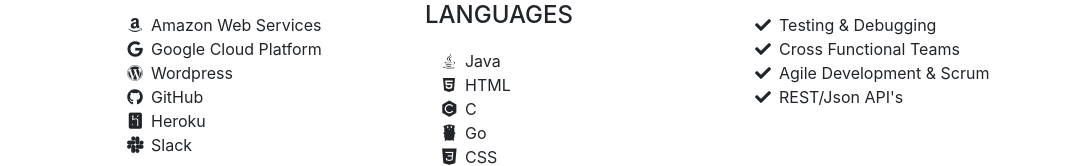
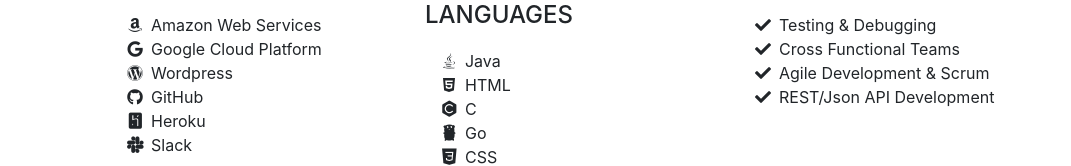
Before and after one commit to theAudacity/resume, a website with bundled scripts: page index.html in a window 1280 px wide. Shown: the part 3601-3767 px from the top of the page, without its empty margins (209-1280 px from the left). Built offline with nearby package versions, Linux system fonts and the light colour scheme; a web font is replaced by a local one.

Commit message:
Update index.html

```diff
--- a/index.html
+++ b/index.html
@@ -284,7 +284,7 @@
              Agile Development &amp; Scrum</li>
           <li>
             <i class="fa-li fa fa-check"></i>
-             REST/Json API's</li>
+             REST/Json API Development</li>
         </ul>
       </div>
     </div>
```
